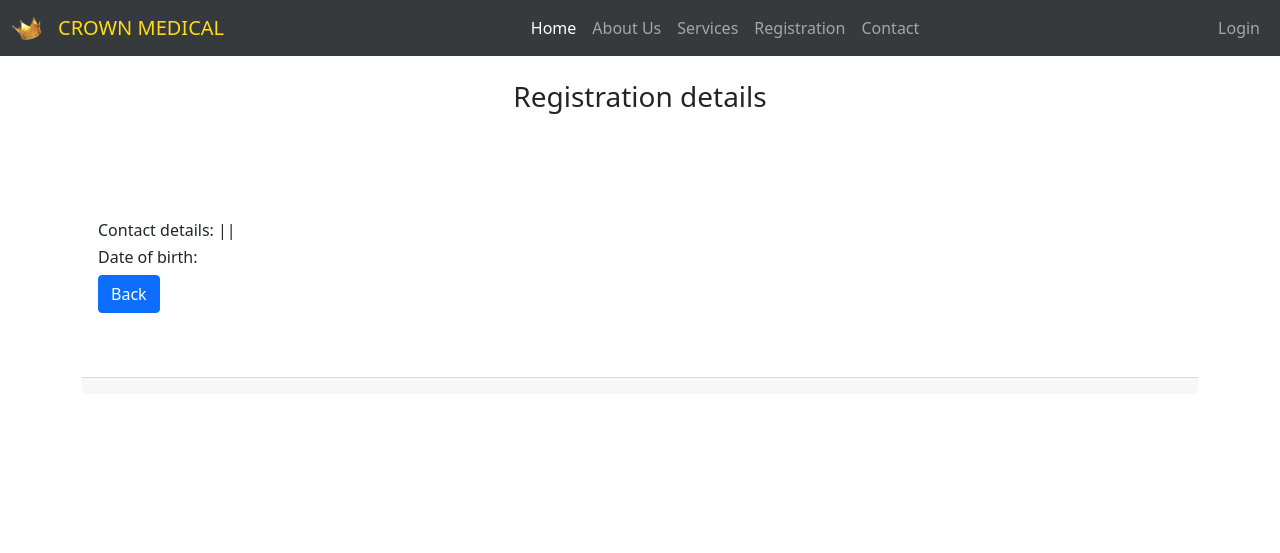
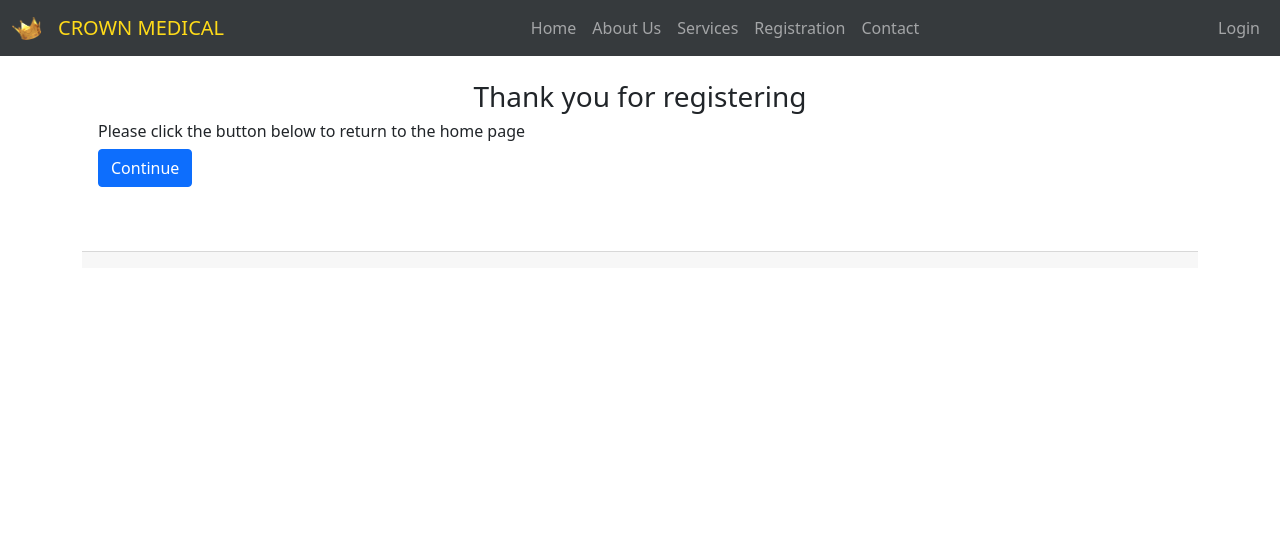
Before and after one commit to lemdoug/crownmedical, a PHP site: page /success.php in a window 1280 px wide. Shown: the top 553 px of the page. Run offline with PHP 8.4, Linux system fonts and the light colour scheme; data that the repository does not hold is empty.

Commit message:
edit/update fixed

```diff
--- a/aboutus.php
+++ b/aboutus.php
@@ -37,7 +37,7 @@
 
       </div>
       <div class="blkimage">
-        <img src="images\owner.jpg">
+        <img src="images/owner.jpg">
       </div>
 
 
--- a/db/conn.php
+++ b/db/conn.php
@@ -19,9 +19,7 @@
         $pdo = new PDO($dsn, $dbuser, $pass);
         $pdo->setAttribute(PDO::ATTR_ERRMODE, PDO::ERRMODE_EXCEPTION);
 
-       // echo 'Hello DB';
     } catch(PDOException $e) {
-        //echo "<h1 class = 'text-danger'>Database not found</h1>";
     throw new PDOException($e->getMessage());
 }
 
--- a/db/crud.php
+++ b/db/crud.php
@@ -9,12 +9,12 @@
             $this ->db = $conn;
         }
         //function to insert a new record into the attendee database
-        public function insertPatient($firstname, $lastname, $address1, $address2, $parish, $dob, $gender, $email, $contact, $avatar_path){
+        public function insertPatient($firstname, $lastname, $address1, $address2, $parish, $gender, $email,$avatar_path){
             try {
                 //define sql statement to be executed
 
 
-                $sql = "INSERT INTO patient (firstname, lastname, address1, address2, parish_id, dateofbirth, gender, emailaddress,contactnumber,avatar_path)VALUES (:firstname,:lastname,:address1,:address2,:parish,:dob,:gender,:email,:contact,:avatar_path)";
+                $sql = "INSERT INTO patient (firstname, lastname, address1, address2, parish_id, gender, emailaddress, avatar_path)VALUES (:firstname,:lastname,:address1,:address2,:parish,:gender,:email,:avatar_path)";
                 //prepare the sql statement for execution
                 $stmt = $this->db->prepare($sql);
 
@@ -24,10 +24,8 @@
                 $stmt->bindparam(':address1',$address1);
                 $stmt->bindparam(':address2',$address2);
                 $stmt->bindparam(':parish',$parish);
-                $stmt->bindparam(':dob',$dob);
                 $stmt->bindparam(':gender',$gender);
                 $stmt->bindparam(':email',$email);
-                $stmt->bindparam(':contact',$contact);
                 $stmt->bindparam(':avatar_path',$avatar_path);
 
                 //execute statement
@@ -42,9 +40,10 @@
 
         }
 
-        public function editPatient($id, $firstname, $lastname, $address1, $address2, $parish, $dob, $gender, $contact){
+        public function editPatient($id, $firstname, $lastname, $address1, $address2, $parish, $gender){
            try{
-            $sql ="UPDATE `patient` SET `firstname`=:firstname,`lastname`=:lastname,`address1`=:address1,`address2`=:address2,`parish_id`=parish,`dateofbirth`=:dob,`gender`=:gender,`emailaddress`=:email,`contactnumber`=:contact WHERE patient_id = :id";
+            $sql = "UPDATE `patient` SET `firstname`=:firstname,`lastname`=:lastname,`address1`=:address1,`address2`=:address2,`parish_id`=:parish, `gender`=:gender WHERE `patient_id`=:id";
+
 
             $stmt = $this->db->prepare($sql);
 
@@ -52,13 +51,12 @@
                 $stmt->bindparam(':id',$id);
                 $stmt->bindparam(':firstname',$firstname);
                 $stmt->bindparam(':lastname',$lastname);
-                $stmt->bindparam(':address1',$$address1);
-                $stmt->bindparam(':address2',$$address2);
-                $stmt->bindparam(':parish',$$parish);
-                $stmt->bindparam(':dob',$dob);
+                $stmt->bindparam(':address1',$address1);
+                $stmt->bindparam(':address2',$address2);
+                $stmt->bindparam(':parish',$parish);
                 $stmt->bindparam(':gender',$gender);
-                $stmt->bindparam(':email',$email);
-                $stmt->bindparam(':contact',$contact);
+
+
 
                 //execute statement
                 $stmt->execute();
@@ -152,6 +150,9 @@
         }
 
 
+
+
+
     }
 
 ?>
--- a/delete.php
+++ b/delete.php
@@ -1,5 +1,5 @@
 <?php
-    require_once 'includes\authcheck.php';
+    require_once 'includes/authcheck.php';
     require_once 'db/conn.php';
 
 
--- a/deletecheck.php
+++ b/deletecheck.php
@@ -24,12 +24,11 @@
 
             <h4 class="card-text"> <?php echo $result['firstname'] . ' ' . $result['lastname']; ?> </h4>
             <br/>
-            <h6 class="card-text"> <?php echo 'Contact details: ' . $result['emailaddress']. ' || ' . $result['contactnumber']; ?> </h6>
-            <h6 class="card-text"> <?php echo 'Date of birth: ' . $result['dateofbirth']; ?> </h6>
+            <h6 class="card-text"> <?php echo 'Contact details: ' . $result['emailaddress']?> </h6>
             <h6 class="card-text"> <?php echo 'Address: ' . $result['address1'] . ', ' . $result['address2'] . ', ' . $result['name']; ?> </h6>
 
+            <a href = 'delete.php?id=<?php echo $result['patient_id']?>' class= "btn btn-danger" >Confirm</a>
             <a href="viewall.php" class="btn btn-primary">Cancel</a>
-            <a href = 'delete.php?id=<?php echo $result['patient_id']?>' class= "btn btn-danger" >Delete</a>
         </div>
 
         <div class="card-footer text-muted">
--- a/editpost.php
+++ b/editpost.php
@@ -4,19 +4,18 @@
 
 
     if(isset($_POST['submit'])){
+        //extracts values from the $_POST array
         $id = $_POST['id'];
         $firstname = $_POST['firstname'];
         $lastname = $_POST['lastname'];
         $address1 = $_POST['address1'];
         $address2 = $_POST['address2'];
         $parish = $_POST['parish'];
-        $dob = $_POST['dob'];
         $gender = $_POST['gender'];
-        $contact = $_POST['phone'];
 
 
 
-        $result = $crud->editPatient($id, $firstname, $lastname, $address1, $address2, $parish, $dob, $gender, $contact);
+        $result = $crud->editPatient($id, $firstname, $lastname, $address1, $address2, $parish, $gender);
 
         if($result){
             header("Location: viewall.php");
--- a/includes/header.php
+++ b/includes/header.php
@@ -35,7 +35,7 @@
       <div class="collapse navbar-collapse nav justify-content-center" id="navbarNav">
         <ul class="navbar-nav mr-auto">
           <li class="nav-item">
-            <a class="nav-link active" aria-current="page" href="index.php">Home</a>
+            <a class="nav-link" aria-current="page" href="index.php">Home</a>
           </li>
           <li class="nav-item">
             <a class="nav-link" href="aboutus.php">About Us</a>
@@ -51,6 +51,8 @@
           </li>
         </ul>
       </div>
+
+
 
       <div class="navbar-nav ml-auto">
         <!-- changes the Login button to welsome message to user once logged in -->
--- a/success.php
+++ b/success.php
@@ -14,43 +14,30 @@
         $address1 = $_POST['address1'];
         $address2 = $_POST['address2'];
         $parish = $_POST['parish'];
-        $dob = $_POST['dob'];
         $gender = $_POST['gender'];
         $email = $_POST['email'];
-        $contact = $_POST['phone'];
 
         $orig_file = $_FILES["pic"]["tmp_name"];
         $target_dir = 'uploads/';
-
+        $ext = pathinfo($_FILES["pic"]["name"], PATHINFO_EXTENSION);
         $destination = "$target_dir$email.$ext";
         move_uploaded_file($orig_file,$destination);
 
         //call function to insert and tracks if it was successful or not
-        $isSuccess = $crud->insertPatient($firstname,$lastname,$address1,$address2,$parish,$dob,$gender,$email,$contact,$destination);
+        $isSuccess = $crud->insertPatient($firstname,$lastname,$address1,$address2,$parish,$gender,$email,$destination);
         $specialtyName = $crud->getParishbyID($parish);
 
-        // if($isSuccess){
-        //     SendEmail::SendMail($email,'Welcome to IT Conference 2021','You have been successfully registered for this year\'s IT Conference');
-        //     include 'includes/successmessage.php';
-        // }
-        // else{
-        //     include 'includes/errormessage.php';
-        // }
+
     }
 ?>
 
 
     <div class="card-body text-left mb-5">
-        <h3 class="card-title text-center" >Registration details</h3>
+        <h3 class="card-title text-center" > <?php echo 'Thank you for registering' .  $_POST['firstname'] . ' ' . $_POST['lastname']; ?></h3>
 
-        <img class="img-fluid rounded-circle" style ="width:10%; height:10%"src="<?php echo $destination?>"/>
+        <h6 class="card-text"> Please click the button below to return to the home page</h6>
 
-        <h4 class="card-text"> <?php echo $_POST['firstname'] . ' ' . $_POST['lastname']; ?> </h4>
-        <br/>
-        <h6 class="card-text"> <?php echo 'Contact details: ' . $_POST['email']. ' || ' . $_POST['phone']; ?> </h6>
-        <h6 class="card-text"> <?php echo 'Date of birth: ' . $_POST['dob']; ?> </h6>
-
-        <a href="index.php" class="btn btn-primary">Back</a>
+        <a href="index.php" class="btn btn-primary">Continue</a>
         </div>
     <div class="card-footer text-muted">
 </div>
--- a/viewall.php
+++ b/viewall.php
@@ -1,7 +1,7 @@
 <?php
     $title = 'View Patients';
     require_once 'includes/header.php';
-    require_once 'includes\authcheck.php';
+    require_once 'includes/authcheck.php';
     require_once 'db/conn.php';
 
     $results = $crud->getPatients();
--- a/viewone.php
+++ b/viewone.php
@@ -1,7 +1,7 @@
 <?php
     $title = 'View Patient Detail';
     require_once 'includes/header.php';
-    require_once 'includes\authcheck.php';
+    require_once 'includes/authcheck.php';
     require_once 'db/conn.php';
 
 
@@ -26,8 +26,7 @@
 
             <h4 class="card-text"> <?php echo $result['firstname'] . ' ' . $result['lastname']; ?> </h4>
             <br/>
-            <h6 class="card-text"> <?php echo 'Contact details: ' . $result['emailaddress']. ' || ' . $result['contactnumber']; ?> </h6>
-            <h6 class="card-text"> <?php echo 'Date of birth: ' . $result['dateofbirth']; ?> </h6>
+            <h6 class="card-text"> <?php echo 'Email Address: ' . $result['emailaddress']?> </h6>
             <h6 class="card-text"> <?php echo 'Address: ' . $result['address1'] . ', ' . $result['address2'] . ', ' . $result['name']; ?> </h6>
 
 
```
Also changed, not shown: edit.php (+25 -22 lines), registration.php (+1 -11 lines), uploads/jbrown@gmail.com.jpg (added), uploads/sanekabenjamin@yahoo.com.jpg (added).
